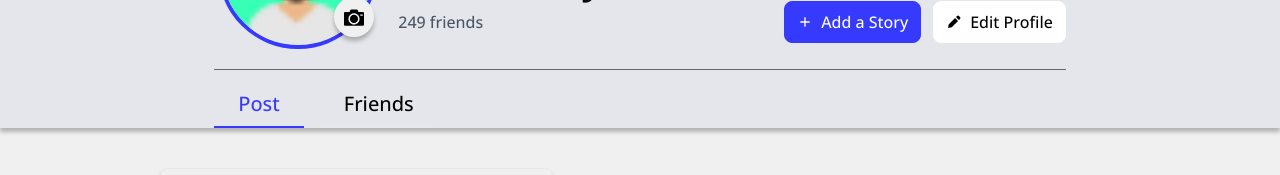
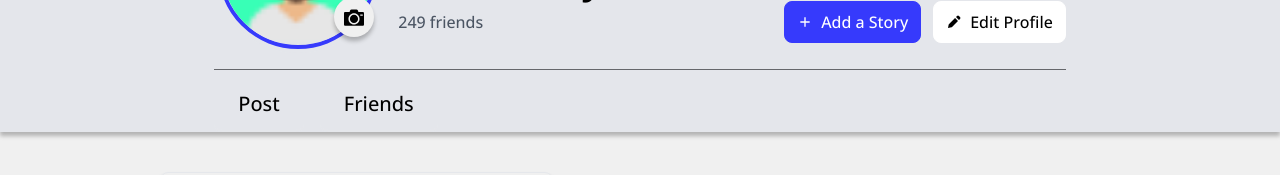
Before and after one commit to asiughuslyvesterobus/social_app, a Next.js app in the folder client/: page /profile/01029302 in a window 1280 px wide. Shown: the part 363-538 px from the top of the page. Built offline with nearby package versions, Linux system fonts and the light colour scheme.

Commit message:
working on friends page

```diff
--- a/client/pages/profile/[id].tsx
+++ b/client/pages/profile/[id].tsx
@@ -13,6 +13,17 @@ const Profilepage = () => {
     const currentPath = router.pathname;
     return currentPath === pathname;
   };
+
+  const tabLinks = [
+    {
+      href: `/profile/${router.query.id}`,
+      text: "Post",
+    },
+    {
+      href: `/profile/friends`,
+      text: "Friends",
+    },
+  ];
   return (
     <MainLayout title="User Profile">
       <section className="w-full flex-col items-start justify-start gap-5 h-screen overflow-y-auto overflow-x-hidden pb-20">
@@ -70,21 +81,19 @@ const Profilepage = () => {
                 </div>
               </div>
 
-              <div className="w-full flex items-center justify-start gap-4">
-                <Link
-                  href={`/profile/42`}
-                  className="text-base font-medium tab:text-xl text-primary border-b-2 ml-3 tab:ml-0 border-primary pt-5 pb-2 px-6 select-none"
-                >
-                  Post
-                </Link>
-                <Link
-                  href={`/profile/friends`}
-                  className={`text-base font-medium tab:text-xl border-b-2 ml-3 tab:ml-0 pt-5 pb-2 px-6 select-none ${
-                    isActive("/profile/friends") ? "text-primary border-primary " : ""
-                  }`}
-                >
-                  Friends
-                </Link>
+              <div className="w-full flex items-center justify-start gap-4 mt-2">
+                {tabLinks.map((item) => (
+                  <Link
+                    href={item.href}
+                    className={`text-base font-medium tab:text-xl border-b-2 ml-3 tab:ml-0 px-6 select-none ${
+                      isActive(item.href)
+                        ? "text-primary border-primary"
+                        : "hover:bg-gray-300 rounded-lg py-3"
+                    } transition-all duration-300`}
+                  >
+                    {item.text}
+                  </Link>
+                ))}
               </div>
             </div>
           </div>
```
